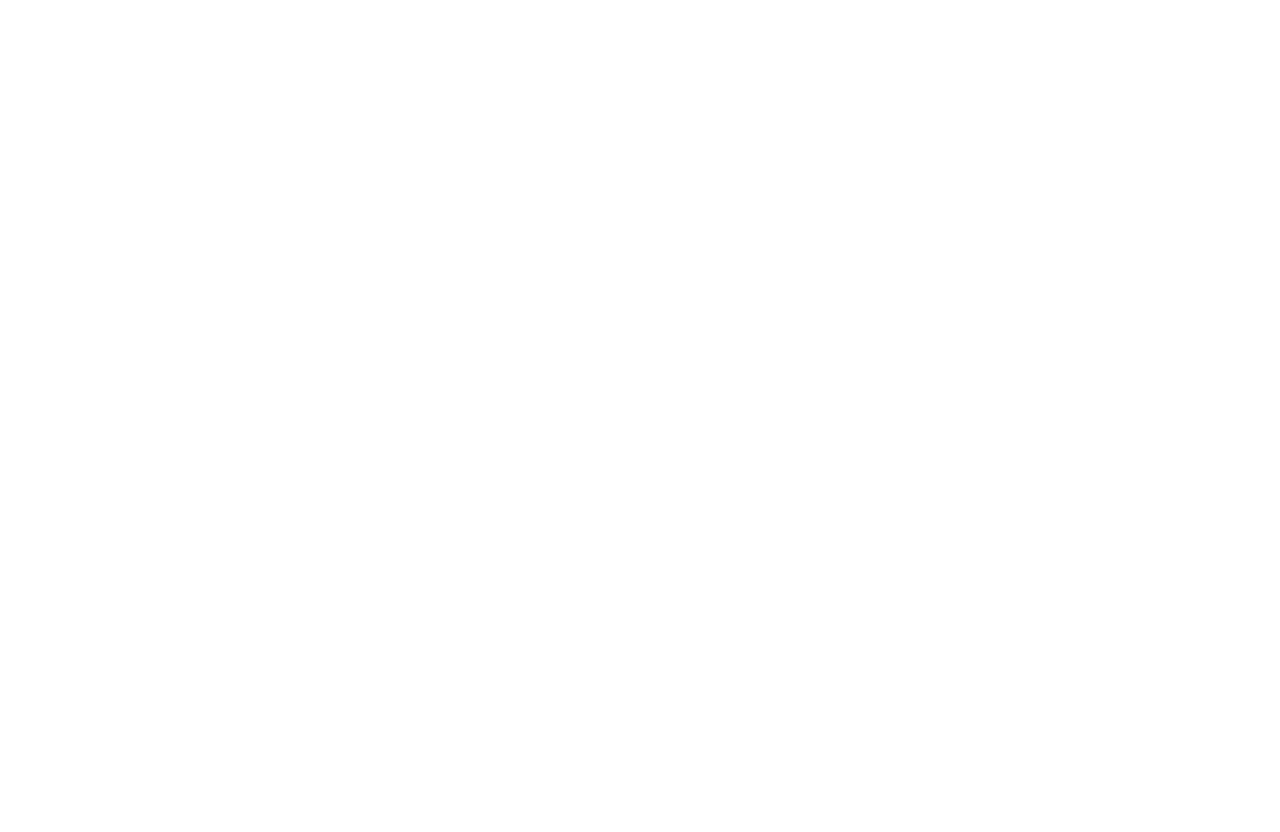
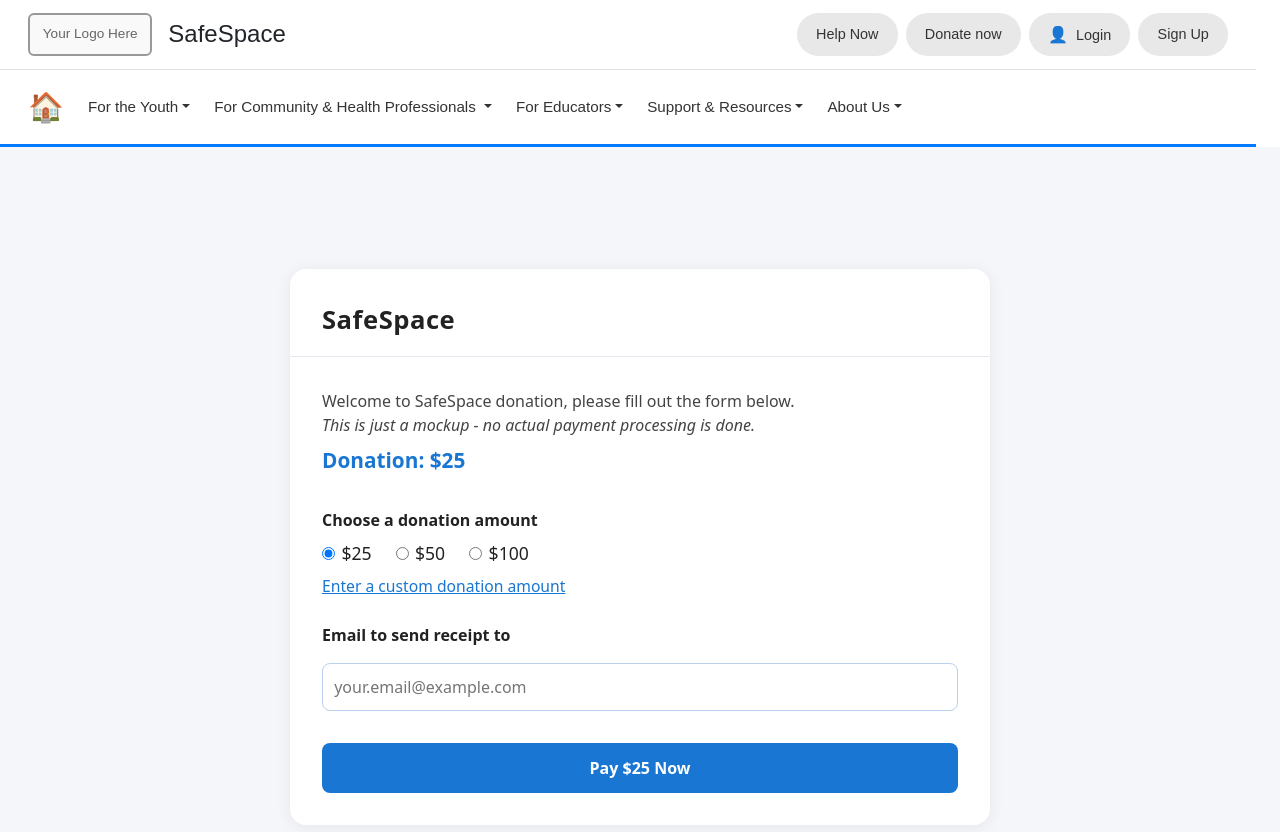
Before and after one commit to MonashJeremia/SafeSpace, a Vue app: page /DonateNow in a window 1280 px wide. Before the commit this address had no page. Shown: the top 832 px of the page. Before the commit the page ends 800 px from the top, so only its background shows below. Built offline with nearby package versions, Linux system fonts and the light colour scheme; no server answers.

Commit message:
feat: Added donation feature

```diff
--- a/src/components/MainHeader.vue
+++ b/src/components/MainHeader.vue
@@ -19,7 +19,9 @@
           <button class="btn help-btn btn-sm" @click="goToHelpNow">
             Help Now
           </button>
-          <button class="btn donate-btn btn-sm">Donate now</button>
+          <button class="btn donate-btn btn-sm" @click="goToDonateNow">
+            Donate now
+          </button>
 
           <!-- Show different buttons based on authentication state -->
           <div v-if="!isAuthenticated" class="d-flex gap-1 gap-sm-2">
@@ -221,6 +223,7 @@ import { ref, computed, onMounted, onUnmounted } from "vue";
 import { useRouter } from "vue-router";
 import { signOut, onAuthStateChanged } from "firebase/auth";
 import { auth } from "../main.js";
+import DonateNowView from "@/views/DonateNowView.vue";
 
 export default {
   name: "MainHeader",
@@ -291,6 +294,10 @@ export default {
       router.push("/guidelines");
     };
 
+    const goToDonateNow = () => {
+      router.push("/DonateNow");
+    };
+
     return {
       mobileMenuOpen,
       isAuthenticated,
@@ -304,6 +311,7 @@ export default {
       goToInteractiveTools,
       goToTeachingResources,
       goToGuidelines,
+      goToDonateNow,
     };
   },
 };
--- a/src/router/index.js
+++ b/src/router/index.js
@@ -11,6 +11,7 @@ import HealthySleepHabitsView from "../views/guides/HealthySleepHabitsView.vue";
 import ManagingStressView from "../views/guides/ManagingStressView.vue";
 import DailyPositivityView from "../views/guides/DailyPositivityView.vue";
 import { auth } from "../main.js";
+import DonateNowView from "@/views/DonateNowView.vue";
 
 const routes = [
   {
@@ -74,6 +75,11 @@ const routes = [
     name: "DailyPositivity",
     component: DailyPositivityView,
   },
+  {
+    path: "/DonateNow",
+    name: "DonateNow",
+    component: DonateNowView,
+  },
 ];
 
 const router = createRouter({
--- /dev/null
+++ b/src/views/DonateNowView.vue
@@ -0,0 +1,317 @@
+<template>
+  <div>
+    <MainHeader />
+    <div class="donate-container">
+      <div class="donate-card">
+        <div class="donate-header">
+          <div class="logo-placeholder">SafeSpace</div>
+        </div>
+        <div class="donate-body">
+          <p class="donate-welcome">
+            Welcome to SafeSpace donation, please fill out the form below.
+            <br />
+            <i>This is just a mockup - no actual payment processing is done.</i>
+          </p>
+          <p class="donation-amount-display">Donation: ${{ amount }}</p>
+          <div class="donate-section">
+            <label class="donate-label">Choose a donation amount</label>
+            <div class="donate-amounts">
+              <label class="donate-radio">
+                <input type="radio" v-model="amount" :value="25" />
+                $25
+              </label>
+              <label class="donate-radio">
+                <input type="radio" v-model="amount" :value="50" />
+                $50
+              </label>
+              <label class="donate-radio">
+                <input type="radio" v-model="amount" :value="100" />
+                $100
+              </label>
+            </div>
+            <div class="custom-amount-link">
+              <a href="#" @click.prevent="showCustom = true"
+                >Enter a custom donation amount</a
+              >
+            </div>
+            <div v-if="showCustom" class="custom-amount-input">
+              <input
+                type="number"
+                min="1"
+                v-model.number="customAmount"
+                placeholder="Custom $"
+              />
+              <button class="btn btn-blue btn-sm" @click="setCustomAmount">
+                Set
+              </button>
+              <button
+                class="btn btn-outline btn-sm"
+                @click="showCustom = false"
+              >
+                Cancel
+              </button>
+            </div>
+          </div>
+          <div class="donate-section">
+            <label class="donate-label">Email to send receipt to</label>
+            <input
+              type="email"
+              v-model="email"
+              class="email-input"
+              placeholder="your.email@example.com"
+              required
+            />
+            <div v-if="emailError" class="error-message">{{ emailError }}</div>
+          </div>
+          <div class="donate-actions">
+            <button class="btn btn-blue btn-full" @click="checkout">
+              Pay ${{ amount }} Now
+            </button>
+          </div>
+        </div>
+      </div>
+    </div>
+
+    <!-- Thank You Popup -->
+    <div v-if="showThankYou" class="popup-overlay" @click="closePopup">
+      <div class="popup-card" @click.stop>
+        <h2>Thank You!</h2>
+        <p>
+          Thank you for donating! The receipt has been sent to
+          <strong>{{ email }}</strong>
+        </p>
+        <button class="btn btn-blue" @click="closePopup">Close</button>
+      </div>
+    </div>
+  </div>
+</template>
+
+<script setup>
+import { ref } from "vue";
+import { useRouter } from "vue-router";
+import MainHeader from "../components/MainHeader.vue";
+
+const router = useRouter();
+const amount = ref(25);
+const showCustom = ref(false);
+const customAmount = ref(null);
+const email = ref("");
+const emailError = ref("");
+const showThankYou = ref(false);
+
+function setCustomAmount() {
+  if (customAmount.value && customAmount.value > 0) {
+    amount.value = customAmount.value;
+    showCustom.value = false;
+  }
+}
+
+function validateEmail(emailStr) {
+  const emailRegex = /^[^\s@]+@[^\s@]+\.[^\s@]+$/;
+  return emailRegex.test(emailStr);
+}
+
+function checkout() {
+  emailError.value = "";
+
+  if (!email.value) {
+    emailError.value = "Please enter an email address";
+    return;
+  }
+
+  if (!validateEmail(email.value)) {
+    emailError.value = "Please enter a valid email address";
+    return;
+  }
+
+  // Show thank you popup
+  showThankYou.value = true;
+}
+
+function closePopup() {
+  showThankYou.value = false;
+  router.push("/");
+}
+</script>
+
+<style scoped>
+.donate-container {
+  min-height: 100vh;
+  background: #f4f6fa;
+  display: flex;
+  align-items: center;
+  justify-content: center;
+  padding: 2rem 0;
+}
+.donate-card {
+  background: #fff;
+  border-radius: 16px;
+  box-shadow: 0 2px 16px rgba(0, 0, 0, 0.07);
+  max-width: 700px;
+  width: 100%;
+  padding: 0;
+  overflow: hidden;
+}
+.donate-header {
+  padding: 2rem 2rem 1rem 2rem;
+  display: flex;
+  align-items: center;
+  justify-content: flex-start;
+  border-bottom: 1px solid #e5eaf1;
+}
+.logo-placeholder {
+  font-size: 1.6rem;
+  font-weight: 700;
+  color: #222;
+  letter-spacing: 0.02em;
+}
+.donate-body {
+  padding: 2rem;
+}
+.donate-welcome {
+  color: #444;
+  font-size: 1rem;
+  margin-bottom: 0.5rem;
+}
+.donation-amount-display {
+  color: #1976d2;
+  font-size: 1.3rem;
+  font-weight: 700;
+  margin-bottom: 2rem;
+}
+.donate-section {
+  margin-bottom: 1.5rem;
+}
+.donate-label {
+  font-weight: 600;
+  color: #222;
+  margin-bottom: 0.5rem;
+  display: block;
+}
+.donate-amounts {
+  display: flex;
+  gap: 1.5rem;
+  margin-bottom: 0.5rem;
+}
+.donate-radio {
+  display: flex;
+  align-items: center;
+  gap: 0.4rem;
+  font-size: 1.1rem;
+  color: #222;
+}
+.custom-amount-link {
+  margin-bottom: 0.5rem;
+}
+.custom-amount-link a {
+  color: #1976d2;
+  font-size: 0.98rem;
+  text-decoration: underline;
+  cursor: pointer;
+}
+.custom-amount-input {
+  display: flex;
+  gap: 0.5rem;
+  margin-bottom: 0.5rem;
+}
+.custom-amount-input input {
+  width: 120px;
+  padding: 0.4rem 0.7rem;
+  border: 1px solid #bcd0ee;
+  border-radius: 6px;
+  font-size: 1rem;
+}
+.donate-actions {
+  display: flex;
+  gap: 1rem;
+  margin-top: 2rem;
+}
+.btn {
+  flex: 1 1 0;
+  padding: 0.8rem 0;
+  border-radius: 8px;
+  font-size: 1rem;
+  font-weight: 600;
+  cursor: pointer;
+  border: none;
+  transition: background 0.15s, color 0.15s, border 0.15s;
+}
+.btn-blue {
+  background: #1976d2;
+  color: #fff;
+}
+.btn-blue:hover {
+  background: #125ea7;
+}
+.btn-outline {
+  background: #fff;
+  color: #1976d2;
+  border: 2px solid #1976d2;
+}
+.btn-outline:hover {
+  background: #e3f0fd;
+}
+.btn-sm {
+  padding: 0.4rem 1.2rem;
+  font-size: 0.95rem;
+  border-radius: 6px;
+}
+.btn-full {
+  width: 100%;
+}
+.email-input {
+  width: 100%;
+  padding: 0.7rem;
+  border: 1px solid #bcd0ee;
+  border-radius: 8px;
+  font-size: 1rem;
+  margin-top: 0.5rem;
+}
+.email-input:focus {
+  outline: none;
+  border-color: #1976d2;
+  box-shadow: 0 0 0 3px rgba(25, 118, 210, 0.1);
+}
+.error-message {
+  color: #d32f2f;
+  font-size: 0.9rem;
+  margin-top: 0.4rem;
+}
+
+/* Popup Styles */
+.popup-overlay {
+  position: fixed;
+  top: 0;
+  left: 0;
+  width: 100%;
+  height: 100%;
+  background: rgba(0, 0, 0, 0.5);
+  display: flex;
+  align-items: center;
+  justify-content: center;
+  z-index: 9999;
+}
+.popup-card {
+  background: #fff;
+  border-radius: 16px;
+  padding: 2.5rem;
+  max-width: 400px;
+  width: 90%;
+  text-align: center;
+  box-shadow: 0 8px 32px rgba(0, 0, 0, 0.2);
+}
+.popup-card h2 {
+  color: #1976d2;
+  margin-bottom: 1rem;
+  font-size: 1.8rem;
+}
+.popup-card p {
+  color: #444;
+  margin-bottom: 1.5rem;
+  font-size: 1.05rem;
+  line-height: 1.6;
+}
+.popup-card strong {
+  color: #1976d2;
+}
+</style>
```
